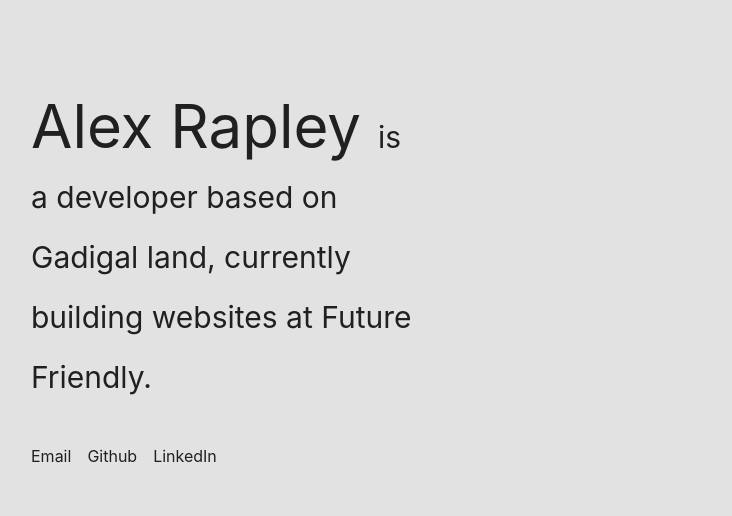
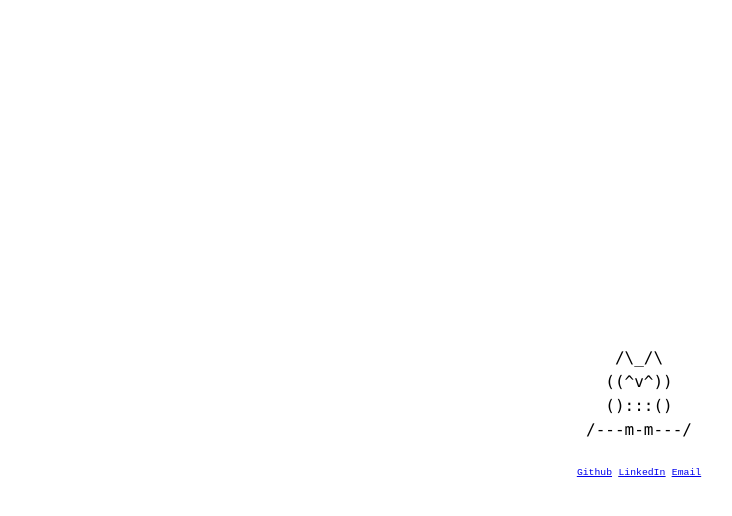
Before and after one commit to arapl3y/personal-site, a Next.js app: page / in a window 1280 px wide. Shown: the top 516 px of the page, without its empty margins (1-733 px from the left). Built offline with nearby package versions, Linux system fonts and the light colour scheme.

Commit message:
Add little owl placeholder

```diff
--- a/pages/_document.tsx
+++ /dev/null
@@ -1,29 +0,0 @@
-import Document, { Html, Head, Main, NextScript } from "next/document";
-
-class MyDocument extends Document {
-  render() {
-    return (
-      <Html>
-        <Head>
-          <link rel="preconnect" href="https://fonts.googleapis.com" />
-          <link
-            rel="preconnect"
-            href="https://fonts.gstatic.com"
-            crossOrigin="true"
-          />
-
-          <link
-            href="https://fonts.googleapis.com/css2?family=Open+Sans&display=swap"
-            rel="stylesheet"
-          />
-        </Head>
-        <body>
-          <Main />
-          <NextScript />
-        </body>
-      </Html>
-    );
-  }
-}
-
-export default MyDocument;
--- a/pages/index.tsx
+++ b/pages/index.tsx
@@ -1,43 +1,80 @@
 import type { NextPage } from "next";
 import Head from "next/head";
+import { useEffect, useState } from "react";
 
 const Home: NextPage = () => {
+  const [currentFrame, setCurrentFrame] = useState<number>(0);
+
+  const asciiOwlFrames = [
+    `
+/\\_/\\
+((-v-))
+():::()
+/---m-m---/
+  `,
+    `
+/\\_/\\
+((-v-))
+():::()
+/---m-m---/
+  `,
+    `
+/\\_/\\
+((ov-))
+():::()
+/---m-m---/
+    `,
+    `
+/\\_/\\
+((ovo))
+():::()
+/---m-m---/
+    `,
+    `
+/\\_/\\
+((^v^))
+():::()
+/---m-m---/
+    `,
+    `
+/\\_/\\
+((^v^))
+():::()
+/---m-m---/
+    `,
+  ];
+
+  useEffect(() => {
+    const interval = setInterval(() => {
+      setCurrentFrame((prev) => (prev += 1) % asciiOwlFrames.length);
+    }, 1250);
+
+    return () => clearInterval(interval);
+  }, [asciiOwlFrames.length]);
+
   return (
-    <div className="container">
+    <div className="container h-screen flex justify-center items-center">
       <Head>
         <title>Alex Rapley</title>
         <meta name="description" content="Alex Rapley's personal site" />
         <link rel="icon" href="/favicon.ico" />
       </Head>
 
-      <main className="pt-24">
-        <div className="mr-8 max-w-sm">
-          <h1 className="mb-12 text-6xl font-display">
-            Alex Rapley{" "}
-            <span className="text-3xl font-body">
-              is a developer based on Gadigal land, currently building websites
-              at{" "}
-              <a
-                href="//futurefriendly.team"
-                className="hover:text-ffPink transition-colors hover:transition-colors"
-              >
-                Future Friendly
-              </a>
-              .
-            </span>
-          </h1>
+      <main>
+        <div className="flex flex-col items-center justify-center text-center max-w-md">
+          <pre>{asciiOwlFrames[currentFrame]}</pre>
 
-          <ul className="flex gap-4 font-body">
-            <li>
-              <a href="mailto:rapley3@gmail.com">Email</a>
-            </li>
-
+          <ul className="flex gap-2 font-body text-blue underline text-xs">
             <li>
               <a href="//github.com/arapl3y">Github</a>
             </li>
 
             <li>
               <a href="//www.linkedin.com/in/alex-rapley-7a00b159/">LinkedIn</a>
+            </li>
+
+            <li>
+              <a href="mailto:rapley3@gmail.com">Email</a>
             </li>
           </ul>
         </div>
--- a/styles/globals.css
+++ b/styles/globals.css
@@ -6,18 +6,18 @@ html,
 body {
   padding: 0;
   margin: 0;
-  font-family: -apple-system, BlinkMacSystemFont, Segoe UI, Roboto, Oxygen,
-    Ubuntu, Cantarell, Fira Sans, Droid Sans, Helvetica Neue, sans-serif;
-  background: #e3e2e2;
-  color: #202020;
-  height: 100%;
+  height: 100vh;
+  width: 100vw;
+  font-family: monospace;
 }
 
-a {
-  color: inherit;
-  text-decoration: none;
+a:-webkit-any-link {
+  color: -webkit-link;
+  cursor: pointer;
+  text-decoration: underline;
 }
 
-* {
-  box-sizing: border-box;
+#__next {
+  height: 100vh;
+  width: 100vw;
 }
--- a/tailwind.config.js
+++ b/tailwind.config.js
@@ -8,11 +8,6 @@ module.exports = {
       center: true,
       padding: "2rem",
     },
-    extend: {
-      colors: {
-        ffPink: "#f05969",
-      },
-    },
   },
   plugins: [],
 };
```
